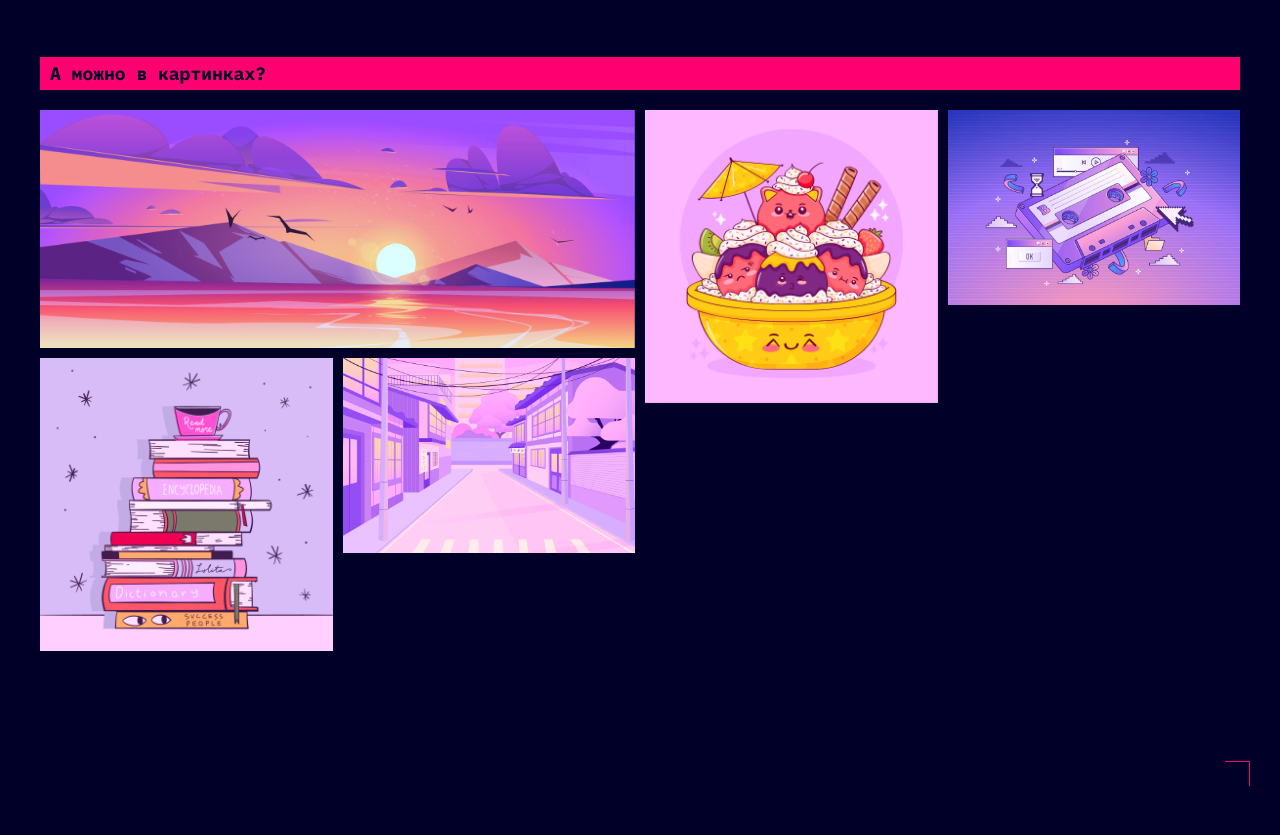
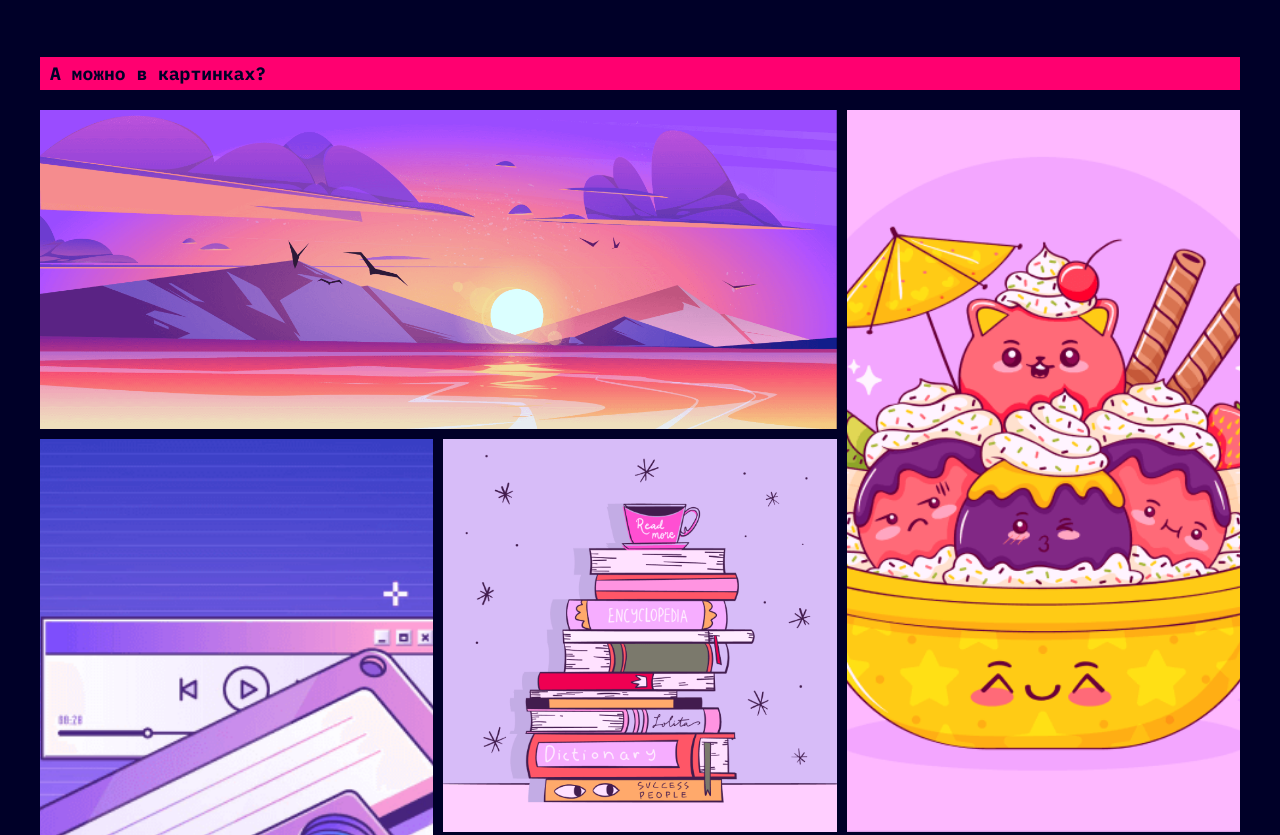
Before and after one commit to LunisLinus/slozhno-sosredotochitsya-ad, a plain HTML site: page index.html in a window 1280 px wide. Shown: the part 2760-3595 px from the top of the page. Drawn offline with Linux system fonts and the light colour scheme.

Commit message:
правки

```diff
--- a/styles/style.css
+++ b/styles/style.css
@@ -286,64 +286,63 @@
         gap: 20px;
     }
 
-.content__blocks_type_reasons .content__block {
-    height: fit-content;
-    min-height: auto;
-}
-
     .content__blocks_type_tips {
         grid-template-columns: repeat(2, 1fr);
         gap: 20px;
-}
-
-.content__blocks_type_tips .content__block {
-    height: fit-content;
-    min-height: auto;
     }
 
     .content__block:first-child {
         grid-column: 1 / -1;
     }
 
+    /* ---- ОДНА И ТА ЖЕ ГАЛЕРЕЯ ДЛЯ ПЛАНШЕТА И ДЕСКТОПА ---- */
     .gallery {
+        display: grid;
         grid-template-columns: repeat(3, 1fr);
         grid-template-rows: repeat(3, auto);
+        gap: 10px;
         max-width: 100%;
         overflow: hidden;
     }
 
+    .gallery img {
+        width: 100%;
+        height: 100%;
+        object-fit: cover;
+        display: block;
+    }
+
+    /* 1 — закат, сверху, на две колонки */
     .gallery img:nth-child(1) {
         grid-column: 1 / 3;
         grid-row: 1 / 2;
     }
 
+    /* 2 — мороженое, справа, на две строки */
     .gallery img:nth-child(2) {
         grid-column: 3 / 4;
         grid-row: 1 / 3;
     }
 
+    /* 3 — кассета, слева, на две строки */
     .gallery img:nth-child(3) {
         grid-column: 1 / 2;
         grid-row: 2 / 4;
     }
 
+    /* 4 — книги, в центре */
     .gallery img:nth-child(4) {
         grid-column: 2 / 3;
         grid-row: 2 / 3;
     }
 
+    /* 5 — улица, снизу на две колонки */
     .gallery img:nth-child(5) {
-        grid-column: 2 / 3;
-        grid-row: 3 / 4;
-    }
-
-    .gallery img:nth-child(6) {
-        grid-column: 3 / 4;
+        grid-column: 2 / 4;
         grid-row: 3 / 4;
     }
 }
 
-/* Desktop styles */
 @media (min-width: 1024px) {
     .header {
         grid-template-areas:
@@ -406,43 +405,54 @@
         min-height: auto;
     }
 
+    /* ——— ГАЛЕРЕЯ КАК НА ПЕРВОЙ КАРТИНКЕ ——— */
     .gallery {
-        grid-template-columns: repeat(4, 1fr);
-        grid-template-rows: repeat(2, auto);
+        display: grid;
+        grid-template-columns: repeat(3, 1fr);
+        grid-template-rows: repeat(3, auto);
+        gap: 10px;
         max-width: 100%;
         overflow: hidden;
     }
 
+    .gallery img {
+        width: 100%;
+        height: 100%;
+        object-fit: cover;
+        display: block;
+    }
+
+    /* sunset — сверху, на две колонки */
     .gallery img:nth-child(1) {
         grid-column: 1 / 3;
         grid-row: 1 / 2;
     }
 
+    /* ice-cream — справа, на две строки */
     .gallery img:nth-child(2) {
         grid-column: 3 / 4;
         grid-row: 1 / 3;
     }
 
+    /* tape — слева, на две строки вниз */
     .gallery img:nth-child(3) {
-        grid-column: 4 / 5;
-        grid-row: 1 / 2;
+        grid-column: 1 / 2;
+        grid-row: 2 / 4;
     }
 
+    /* books — в центре */
     .gallery img:nth-child(4) {
-        grid-column: 1 / 2;
-        grid-row: 2 / 3;
-    }
-
-    .gallery img:nth-child(5) {
         grid-column: 2 / 3;
         grid-row: 2 / 3;
     }
 
-    .gallery img:nth-child(6) {
-        grid-column: 4 / 5;
-        grid-row: 2 / 3;
+    /* street — снизу, на две колонки */
+    .gallery img:nth-child(5) {
+        grid-column: 2 / 4;
+        grid-row: 3 / 4;
     }
 }
+
 
 @media (max-width: 767px) {
     .header__theme-menu {
```
Lines whose indentation alone changed are shown as unchanged.
